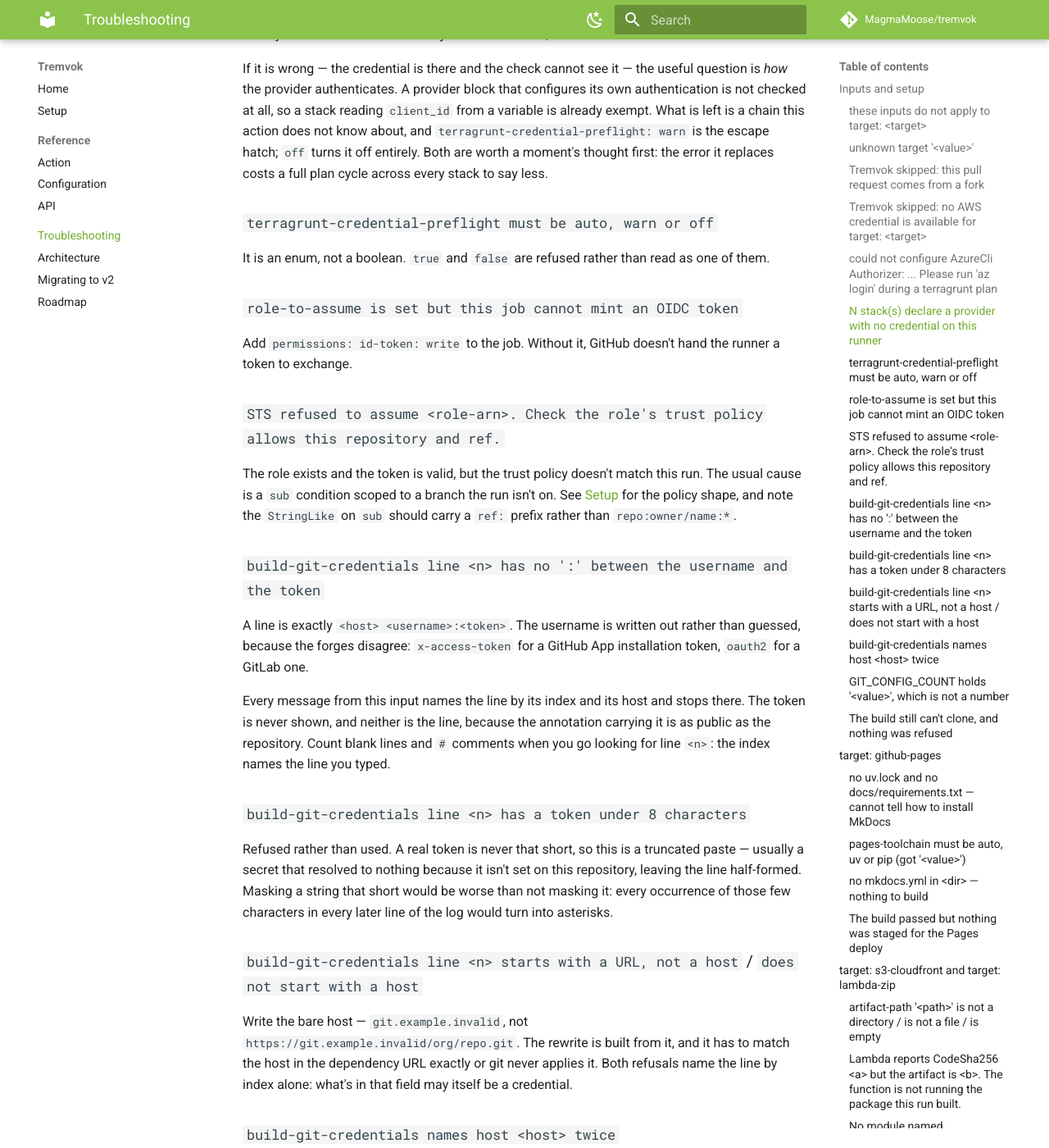
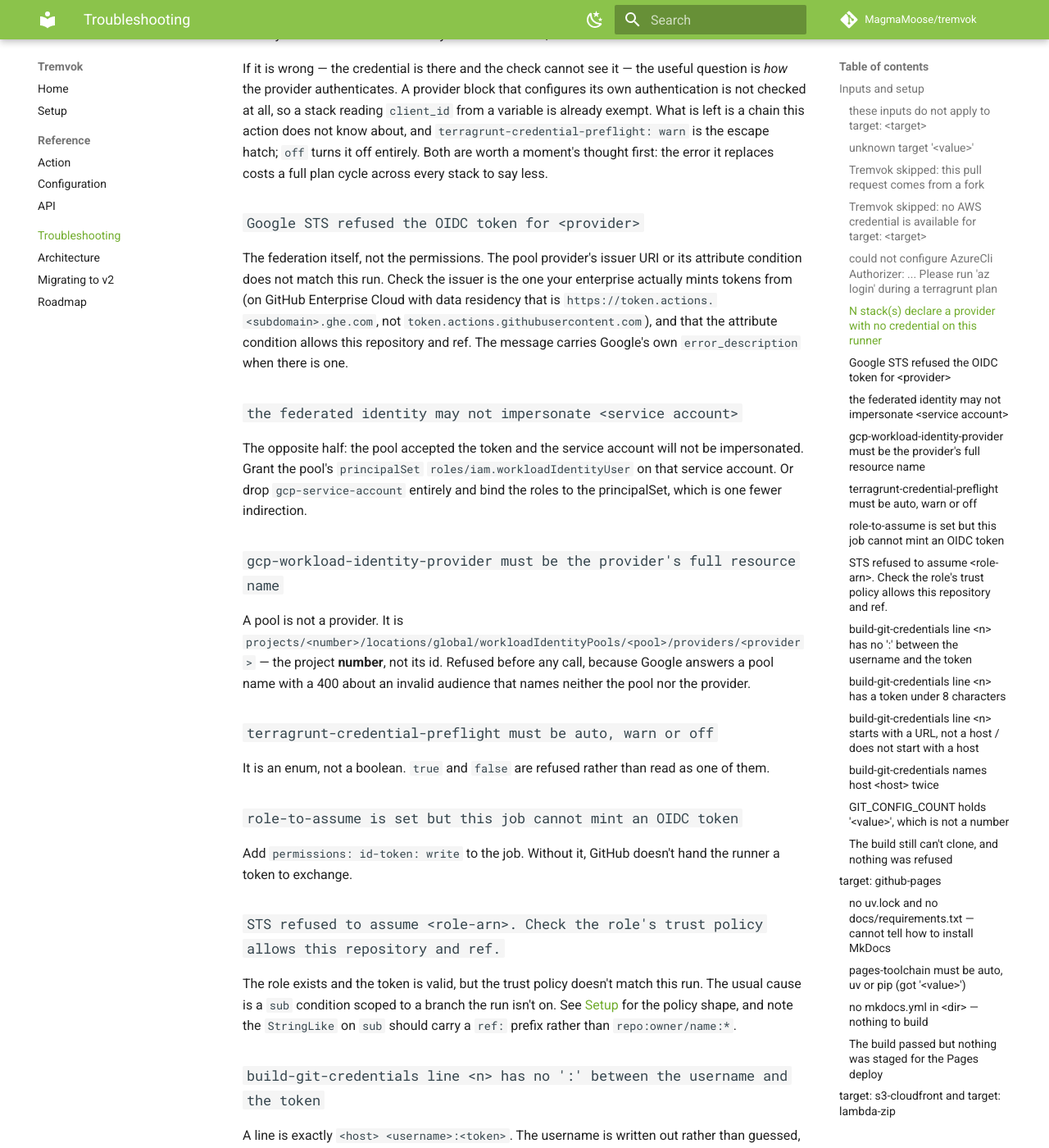
Before and after one commit to MagmaMoose/tremvok, an MkDocs documentation site: the page built from docs/troubleshooting.md, in a window 1280 px wide and 1400 px high, scrolled down 1755 px. Shown: the whole window at 82% size. Built offline with MkDocs 1.6.1 and Material for MkDocs 9.7.7, drawn with Linux system fonts in a browser that asks for light colours; comment, search, counter and statistics services are not loaded; some of the changed text lies outside the part shown.

Commit message:
feat(terragrunt): federate with Google Cloud, and pin the AWS path
Completes the set. assume-role.sh and azure-login.sh already covered two of
the three clouds a terragrunt estate talks to; gcp-login.sh is the third, and
it works the way the other two do — the run's own OIDC token, nothing at rest,
and no third-party action inside the step that holds production credentials.

Google's clients do not take a token, they take a credential configuration, so
this writes the OIDC token and a small external_account JSON pointing at it
into RUNNER_TEMP at 0600 and exports GOOGLE_APPLICATION_CREDENTIALS. Both
halves of the federation are proved at login rather than in the first plan,
because from inside Terraform a refused exchange and a refused impersonation
read alike and have completely different fixes.

AWS needed nothing: aws-role-to-assume has always applied to this target and
the assumed-role session covers the S3 backend and the aws provider both. What
it lacked was anything stopping that from regressing, so all three login steps
are now pinned to being gated on their input rather than on a target. The
symptom of that regression is not a missing input — it is a plan that reads
state perfectly well and then dies inside a provider, once per stack.

````diff
--- a/docs/action-reference.md
+++ b/docs/action-reference.md
@@ -41,6 +41,9 @@
 | `azure-client-id` | `terragrunt`, `azure-functions-zip` | not set | terragrunt, azure-functions-zip: client id of the Entra ID app registration this run signs in as, using the run's GitHub OIDC token. The Azure counterpart of `aws-role-to-assume`, and preferred over a stored publish profile or client secret for the same reasons: the session is minted per run and expires, and the app registration's federated credential decides which repository and which ref may mint one. A publish profile is a long-lived file carrying the deployment rights of the whole site, tied to nothing. Requires `permissions: id-token: write`. Leave empty to use a session an earlier step created. On `terragrunt` this is the PROVIDER's credential and has nothing to do with the state backend's, which `terragrunt-stack-env` carries. `provider "azurerm"` with no explicit auth falls through its default chain to the Azure CLI, so a run with a perfectly good ARM\_ACCESS\_KEY still fails at plan on a runner nobody signed in. |
 | `azure-tenant-id` | `terragrunt`, `azure-functions-zip` | not set | terragrunt, azure-functions-zip: Entra ID tenant the app registration lives in. Required whenever `azure-client-id` is set. |
 | `azure-subscription-id` | `terragrunt`, `azure-functions-zip` | not set | terragrunt, azure-functions-zip: subscription to select after login. Required whenever `azure-client-id` is set. On terragrunt it is the CLI default a stack inherits when its own provider block names no subscription. |
+| `gcp-workload-identity-provider` | `terragrunt` | not set | terragrunt: full resource name of the workload identity pool provider this run federates with, `projects/<number>/locations/global/workloadIdentityPools/<pool>/providers/<provider>`. The Google counterpart of `aws-role-to-assume` and `azure-client-id`, and preferred over a downloaded service-account key for the same reasons: the credential is minted per run and expires, and the pool provider's attribute condition decides which repository and which ref may mint one. A service-account key is a long-lived file, valid until somebody deletes it, tied to nothing. Requires `permissions: id-token: write`. Leave empty to use credentials an earlier step created. On `terragrunt` this is the PROVIDER's credential. If your state lives in GCS the backend needs one too, and the same federated credentials serve both. |
+| `gcp-service-account` | `terragrunt` | not set | terragrunt: service account to impersonate after federating, `name@project.iam.gserviceaccount.com`. Empty (default) uses the federated identity directly, which works when the IAM bindings name the pool's `principalSet` rather than a service account. Set, the pool's principalSet needs `roles/iam.workloadIdentityUser` on it. |
+| `gcp-project-id` | `terragrunt` | not set | terragrunt: project exported as GOOGLE\_PROJECT and GOOGLE\_CLOUD\_PROJECT, for configurations that do not name one themselves. Optional. |
 | `pages-toolchain` | `github-pages`, `cloudflare-docs` | `auto` | github-pages, cloudflare-docs: how to install MkDocs, auto (default) \| uv \| pip. `auto` picks uv when a uv.lock is present, otherwise pip against `pages-requirements`. Detection exists so a caller does not have to declare per-repo what is already visible in the repo. |
 | `pages-dependency-group` | `github-pages`, `cloudflare-docs` | `docs` | github-pages, cloudflare-docs: uv dependency-group holding the docs tooling (uv toolchain only). |
 | `pages-requirements` | `github-pages`, `cloudflare-docs` | `docs/requirements.txt` | github-pages, cloudflare-docs: requirements file pinning the docs build (pip toolchain only). |
--- a/docs/setup.md
+++ b/docs/setup.md
@@ -565,13 +565,51 @@
 
 #### AWS
 
-Already covered: `aws-role-to-assume` applies to this target too, and the assumed-role session
-is what the `aws` provider's default chain finds.
+`aws-role-to-assume` applies to this target too, and has since the target existed — the step is
+gated on the input, not on a target, so nothing extra is needed:
+
+```yaml
+- uses: MagmaMoose/tremvok@v2
+  with:
+    target: terragrunt
+    aws-role-to-assume: arn:aws:iam::123456789012:role/tremvok-terragrunt
+    aws-region: eu-west-1
+```
+
+The assumed-role session is exported into the environment, so both the S3 backend and the
+`aws` provider find it in the default chain — one credential covers both, unlike Azure.
+
+#### Google Cloud
+
+```yaml
+- uses: MagmaMoose/tremvok@v2
+  with:
+    target: terragrunt
+    gcp-workload-identity-provider: projects/123456/locations/global/workloadIdentityPools/github/providers/tremvok
+    gcp-service-account: tremvok@my-project.iam.gserviceaccount.com   # optional
+    gcp-project-id: my-project                                        # optional
+```
+
+The full **provider** resource name, not the pool — a pool name is refused before any call is
+made, because Google answers it with a 400 about an invalid audience that names nothing useful.
+
+The action mints the run's OIDC token, writes it and a small `external_account` credential
+configuration into `RUNNER_TEMP` at 0600, and exports `GOOGLE_APPLICATION_CREDENTIALS`. The
+Terraform `google` provider reads that variable like every other Google client, and a GCS
+backend uses the same credentials.
+
+`gcp-service-account` is optional. Leave it empty when the IAM bindings name the pool's
+`principalSet` directly; set it, and that principalSet needs `roles/iam.workloadIdentityUser`
+on the service account.
+
+Both halves are proved before the run continues, because they fail alike from inside Terraform
+and have different fixes: an STS exchange that is refused means the pool provider's issuer or
+attribute condition does not match this repository or ref, and an impersonation that is refused
+means it does match and the `workloadIdentityUser` binding is missing. The error names which.
 
 #### Anything else
 
-Sign in during an earlier step — `google-github-actions/auth`, a vault read, whatever the
-provider needs — or hand the credential to the stacks that need it through
+Sign in during an earlier step, or hand the credential to the stacks that need it through
 `terragrunt-stack-env`. The action does not care which; it checks that *something* is there.
 
 #### The check that says so in one line
--- a/docs/troubleshooting.md
+++ b/docs/troubleshooting.md
@@ -75,6 +75,29 @@
 left is a chain this action does not know about, and `terragrunt-credential-preflight: warn`
 is the escape hatch; `off` turns it off entirely. Both are worth a moment's thought first: the
 error it replaces costs a full plan cycle across every stack to say less.
+
+### `Google STS refused the OIDC token for <provider>`
+
+The federation itself, not the permissions. The pool provider's issuer URI or its attribute
+condition does not match this run. Check the issuer is the one your enterprise actually mints
+tokens from (on GitHub Enterprise Cloud with data residency that is
+`https://token.actions.<subdomain>.ghe.com`, not `token.actions.githubusercontent.com`), and
+that the attribute condition allows this repository and ref. The message carries Google's own
+`error_description` when there is one.
+
+### `the federated identity may not impersonate <service account>`
+
+The opposite half: the pool accepted the token and the service account will not be
+impersonated. Grant the pool's `principalSet` `roles/iam.workloadIdentityUser` on that service
+account. Or drop `gcp-service-account` entirely and bind the roles to the principalSet, which
+is one fewer indirection.
+
+### `gcp-workload-identity-provider must be the provider's full resource name`
+
+A pool is not a provider. It is
+`projects/<number>/locations/global/workloadIdentityPools/<pool>/providers/<provider>` — the
+project **number**, not its id. Refused before any call, because Google answers a pool name
+with a 400 about an invalid audience that names neither the pool nor the provider.
 
 ### `terragrunt-credential-preflight must be auto, warn or off`
 
````
Also changed, not shown: other parts of docs/action-reference.md (+1 -1 lines), CHANGELOG.md (+19 -0 lines), action.yml (+43 -0 lines), 5 other files.
